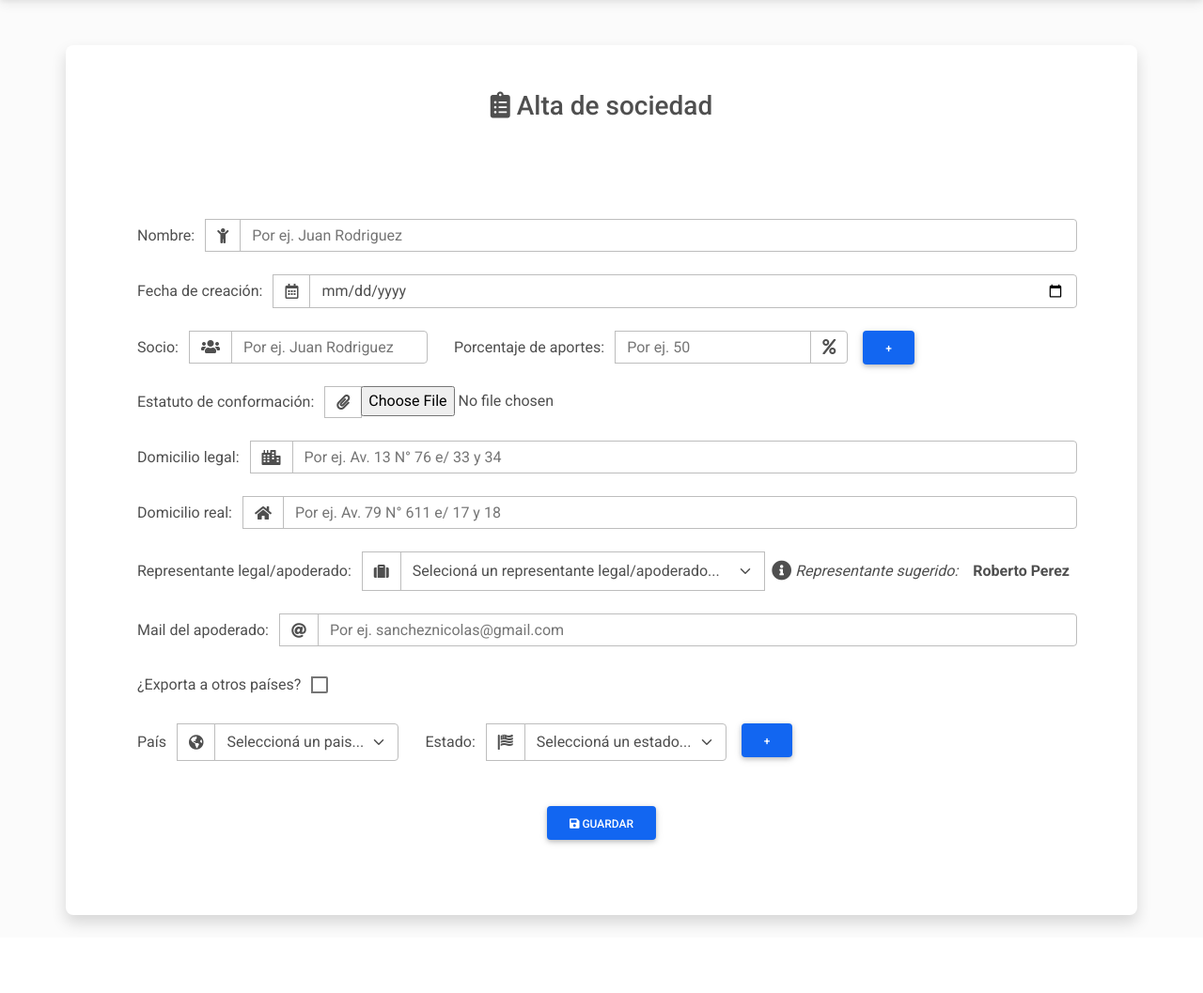
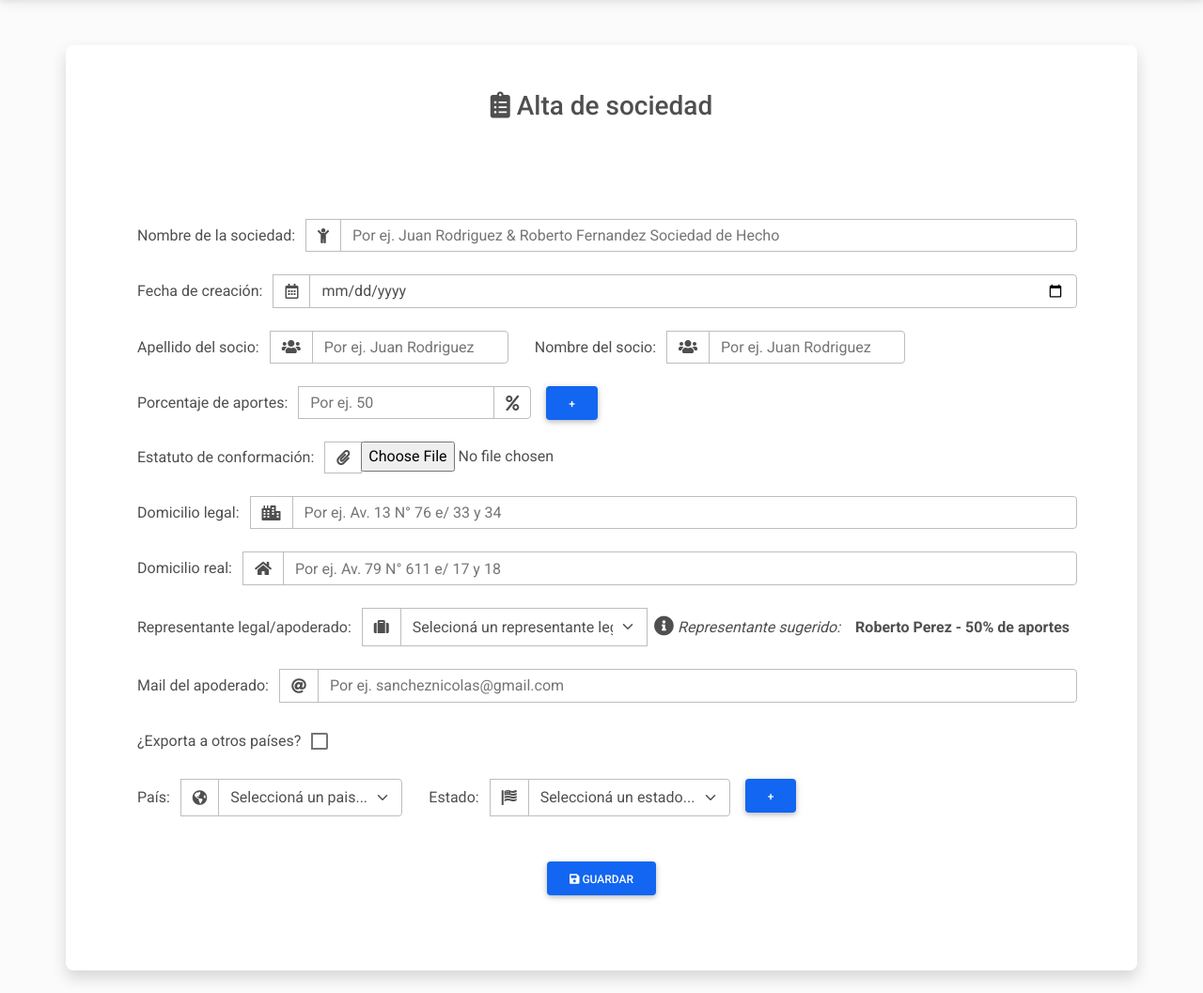
Before and after one commit to manurtinez/TP-DDSD-2021, a Django app: page /registroDeSociedad/Alta in a window 1280 px wide. Shown: the part 59-1116 px from the top of the page at 94% size. Before the commit the page ends 1047 px from the top, so only its background shows below. Run offline with Django 3.2, Linux system fonts and the light colour scheme; some libraries are stand-ins or nearby versions.

Commit message:
Se agregan nuevas validaciones y se mejora aspectos visuales del template

```diff
--- a/static/js/validaciones.js
+++ b/static/js/validaciones.js
@@ -1,51 +1,101 @@
 
 function validarFormulario() {
 
-  // NOMBRE
-    if (document.formularioSociedad.nombre.value.length==0 ) {
-      let mensaje = "Por favor, ingresa tu nombre."
-      document.formularioSociedad.nombre.focus();
+  // NOMBRE DE LA SOCIEDAD
+    if (document.formularioSociedad.nombreSociedad.value.length==0 ) {
+      let mensaje = "Por favor, ingresa el nombre de la sociedad."
+      document.formularioSociedad.nombreSociedad.focus();
       mostrarModalMensaje(mensaje)
       return false;
     }
 
-    if (document.formularioSociedad.nombre.value.length > 50 ||
-        document.formularioSociedad.nombre.value.length <= 2) {
-        let mensaje = 'Por favor, tu nombre debe tener entre 3 y 50 caracteres.';
-        document.formularioSociedad.nombre.focus();
+    if (document.formularioSociedad.nombreSociedad.value.length > 50 ||
+        document.formularioSociedad.nombreSociedad.value.length <= 2) {
+        let mensaje = 'Por favor, el nombre de la sociedad debe tener entre 3 y 50 caracteres.';
+        document.formularioSociedad.nombreSociedad.focus();
         mostrarModalMensaje(mensaje);
         return false;
     }
 
-    if (/[^a-zA-ZÁÉÍÓÚáéíóúñÑ' ]+/.test(document.formularioSociedad.nombre.value)) {
-        let mensaje = 'Por favor, tu nombre debe contener solo letras.';
-        document.formularioSociedad.nombre.focus();
+    if (/[^a-zA-ZÁÉÍÓÚáéíóúñÑ' ]+/.test(document.formularioSociedad.nombreSociedad.value)) {
+        let mensaje = 'Por favor, el nombre de la sociedad debe contener solo letras.';
+        document.formularioSociedad.nombreSociedad.focus();
         mostrarModalMensaje(mensaje);
         return false;
     }
 
-    // SOCIO
-    if (document.formularioSociedad.socio.value.length==0 ) {
-      let mensaje = "Por favor, ingresa el nombre del socio."
-      document.formularioSociedad.socio.focus();
+    // FECHA DE CREACION
+    if (document.formularioSociedad.fechaCreacion.value.length==0 ) {
+      let mensaje = "Por favor, ingresa la fecha de creación."
+      document.formularioSociedad.fechaCreacion.focus();
+      mostrarModalMensaje(mensaje)
+      return false;
+
+      // VALIDAR QUE LA FECHA DE CREACION SEA MENOR O IGUAL QUE LA FECHA ACTUAL - HACER
+
+    } /*else {
+      let fecha =  new Date();
+      mensaje = fecha.getDate();
+      mostrarModalMensaje(mensaje)
+      return false;
+    } */
+
+    //
+   /* if () {
+      let mensaje = "Por favor, la fecha de creación debe ser menor o igual a la fecha actual."
+      document.formularioSociedad.fechaCreacion.focus();
+      mostrarModalMensaje(mensaje)
+
+    } */
+
+    // APELLIDO DEL SOCIO
+    if (document.formularioSociedad.apellidoSocio.value.length==0 ) {
+      let mensaje = "Por favor, ingresa el apellido del socio."
+      document.formularioSociedad.apellidoSocio.focus();
       mostrarModalMensaje(mensaje)
       return false;
     }
 
-    if (document.formularioSociedad.socio.value.length > 50 ||
-        document.formularioSociedad.socio.value.length <= 2) {
-        let mensaje = 'Por favor, el nombre del socio debe tener entre 3 y 50 caracteres.';
-        document.formularioSociedad.socio.focus();
+    if (document.formularioSociedad.apellidoSocio.value.length > 50 ||
+        document.formularioSociedad.apellidoSocio.value.length <= 2) {
+        let mensaje = 'Por favor, el apellido del socio debe tener entre 3 y 50 caracteres.';
+        document.formularioSociedad.apellidoSocio.focus();
         mostrarModalMensaje(mensaje);
         return false;
     }
 
-    if (/[^a-zA-ZÁÉÍÓÚáéíóúñÑ' ]+/.test(document.formularioSociedad.socio.value)) {
-        let mensaje = 'Por favor, el nombre del socio debe contener sólo letras.';
-        document.formularioSociedad.socio.focus();
+    if (/[^a-zA-ZÁÉÍÓÚáéíóúñÑ' ]+/.test(document.formularioSociedad.apellidoSocio.value)) {
+        let mensaje = 'Por favor, el apellido del socio debe contener sólo letras.';
+        document.formularioSociedad.apellidoSocio.focus();
         mostrarModalMensaje(mensaje);
         return false;
     }
+
+    // NOMBRE DEL SOCIO
+    if (document.formularioSociedad.nombreSocio.value.length==0 ) {
+      let mensaje = "Por favor, ingresa el nombre del socio."
+      document.formularioSociedad.nombreSocio.focus();
+      mostrarModalMensaje(mensaje)
+      return false;
+    }
+
+    if (document.formularioSociedad.nombreSocio.value.length > 50 ||
+        document.formularioSociedad.nombreSocio.value.length <= 2) {
+        let mensaje = 'Por favor, el nombre del socio debe tener entre 3 y 50 caracteres.';
+        document.formularioSociedad.nombreSocio.focus();
+        mostrarModalMensaje(mensaje);
+        return false;
+    }
+
+    if (/[^a-zA-ZÁÉÍÓÚáéíóúñÑ' ]+/.test(document.formularioSociedad.nombreSocio.value)) {
+        let mensaje = 'Por favor, el nombre del socio debe contener sólo letras.';
+        document.formularioSociedad.nombreSocio.focus();
+        mostrarModalMensaje(mensaje);
+        return false;
+    }
+
+    // PORCENTAJE DE APORTES
+    // HACER
 
     // ESTATUTO DE CONFORMACION
     if (document.formularioSociedad.estatuto.value.length == 0)  {
@@ -58,12 +108,20 @@ function validarFormulario() {
     var input = document.getElementById('estatuto');
 		var file = input.files[0];
     if (file.size > 3000000) {
-			  let $mensaje = 'Por favor, el estatuto de conformacón debe pesar menos de 3 mb.';
+			  let $mensaje = 'Por favor, el estatuto de conformacón debe pesar menos de 3 megabytes.';
         mostrarModalMensaje($mensaje);
 	  		return false;
 		}
 
-    // FALTA VALIDAR TIPO DE ARCHIVO
+    var fileInput = document.getElementById('estatuto');
+    var filePath = fileInput.value;
+    var extensionesPermitidas = /(.pdf|.docx|.odt)$/i;
+    if (!extensionesPermitidas.exec(filePath)) {
+        fileInput.value = '';
+        let $mensaje = 'Por favor, el formato de archivo del estatuto de conformación debe ser .docx, .odt ó .pdf';
+        mostrarModalMensaje($mensaje);
+        return false;
+    }
 
      // DOMICILIO LEGAL
      if (document.formularioSociedad.domicilioLegal.value.length==0 ) {
@@ -118,17 +176,23 @@ function validarFormulario() {
         return false;
     }
 
+    // LOS PAISES Y ESTADOS SOLO SE DEBEN VALIDAR SI SE TILDÓ "EXPORTA A OTROS PAISES" - HACER
+
     // PAISES DE EXPORTACION
     if (document.formularioSociedad.paisDeExportacion.value == 0 || document.formularioSociedad.paisDeExportacion.value== "") {
-      let $mensaje = 'Por favor, seleccioná un país de exportación.';
+      let $mensaje = 'Por favor, seleccioná un país.';
       document.formularioSociedad.paisDeExportacion.focus();
       mostrarModalMensaje($mensaje)
       return false;
     }
 
-
-
-
+    // ESTADOS DE EXPORTACION
+    if (document.formularioSociedad.estadoDeExportacion.value == 0 || document.formularioSociedad.estadoDeExportacion.value== "") {
+      let $mensaje = 'Por favor, seleccioná un estado.';
+      document.formularioSociedad.estadoDeExportacion.focus();
+      mostrarModalMensaje($mensaje)
+      return false;
+    }
 
 	return true;
 }
--- a/templates/altaDeFormulario.html
+++ b/templates/altaDeFormulario.html
@@ -64,9 +64,9 @@
           <div class="row g-3 col mt-3 ">
 
             <div class="input-group mb-2">
-              <span class="input-group-text border-0"> Nombre: </span>
+              <span class="input-group-text border-0"> Nombre de la sociedad: </span>
               <div class="input-group-text"><i class="fas fa-child"></i></div>
-              <input type="text" class="form-control" id="nombre" name="nombre" placeholder="Por ej. Juan Rodriguez">
+              <input type="text" class="form-control" id="nombreSociedad" name="nombreSociedad" placeholder="Por ej. Juan Rodriguez & Roberto Fernandez Sociedad de Hecho">
             </div>
 
             <div class="input-group mb-2">
@@ -77,9 +77,18 @@
 
             <div class="col-auto">
               <div class="input-group mb-2">
-                <span class="input-group-text border-0">Socio:</span>
+                <span class="input-group-text border-0">Apellido del socio:</span>
                 <div class="input-group-text"><i class="fas fa-users"></i></div>
-                <input type="text" class="form-control" id="socio" name="socio" placeholder="Por ej. Juan Rodriguez">
+                <input type="text" class="form-control" id="apellidoSocio" name="apellidoSocio" placeholder="Por ej. Juan Rodriguez">
+              </div>
+            </div>
+
+
+            <div class="col-auto">
+              <div class="input-group mb-2">
+                <span class="input-group-text border-0">Nombre del socio:</span>
+                <div class="input-group-text"><i class="fas fa-users"></i></div>
+                <input type="text" class="form-control" id="nombreSocio" name="nombreSocio" placeholder="Por ej. Juan Rodriguez">
               </div>
             </div>
 
@@ -127,7 +136,7 @@
               <div class="d-flex flex-row">
                 <div class="p-2 text-start fst-italic"><i class="fas fa-info-circle fa-lg"></i> Representante sugerido:
                 </div>
-                <div class="p-2 fw-bold">Roberto Perez</div>
+                <div class="p-2 fw-bold">Roberto Perez - 50% de aportes</div>
               </div>
             </div>
 
@@ -145,7 +154,7 @@
 
             <div class="col-auto">
               <div class="input-group mb-2">
-                <span class="input-group-text border-0">País</span>
+                <span class="input-group-text border-0">País:</span>
                 <div class="input-group-text"><i class="fas fa-globe-americas"></i></div>
                 <select class="form-select" id="paisDeExportacion" name="paisDeExportacion" aria-label="Default select example">
                   <option selected value="0">Seleccioná un pais...</option>
```
